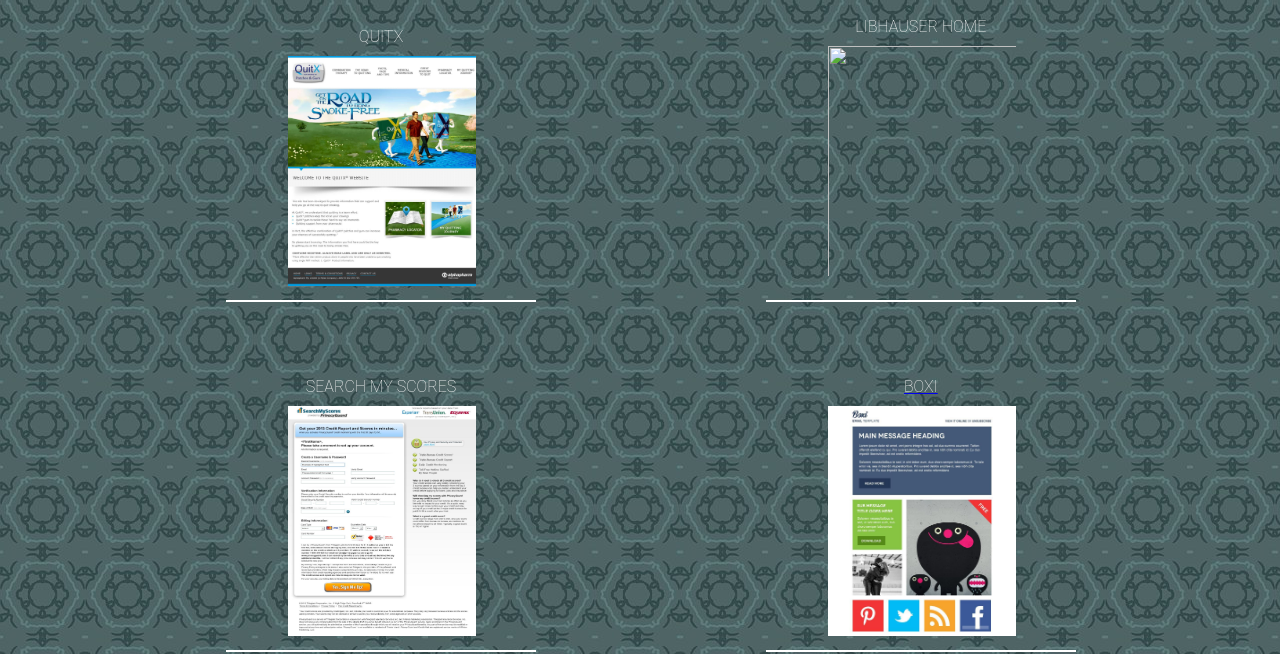
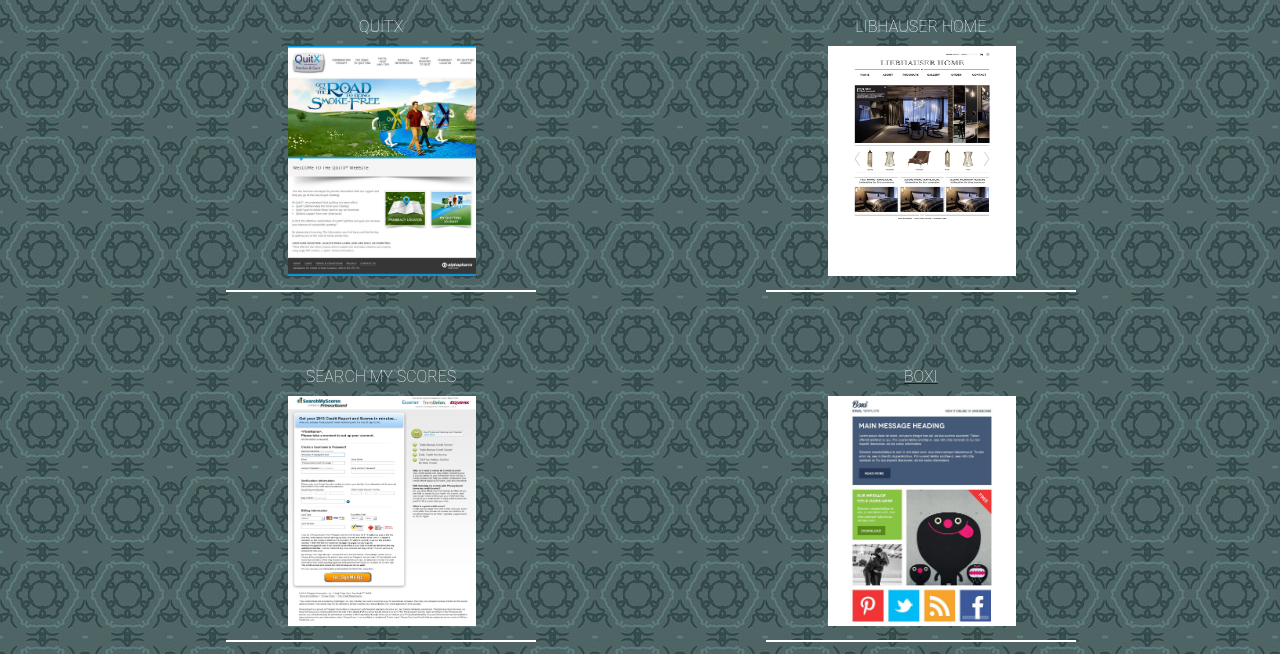
Before and after one commit to vijaygadkari/demo, a plain HTML site: page index.html in a window 1280 px wide. Shown: the part 298-952 px from the top of the page. Drawn offline with Linux system fonts and the light colour scheme.

Commit message:
index updated links and fav addec

```diff
--- a/index.html
+++ b/index.html
@@ -2,6 +2,7 @@
 <html>
 	<head>
 		<title>ITRANKERS | OUR PAGE</title>
+		<link rel="icon" href="favicon.ico" type="ico" >
 		<link rel="stylesheet" type="text/css" href="assets/css/styles.css">
 	</head>
 	<body>
@@ -21,21 +22,27 @@
 					<article class="work_section">
 						<figure>
 							<figcaption>quitx</figcaption>
-							<img src="assets/images/quitx.jpg" title="" alt="">
+							<a href="">
+								<img src="assets/images/quitx.jpg" title="Quitx" alt="Quitx">
+							</a>
 						</figure>
 						<h3>boxi</h3>
 					</article>
 					<article class="work_section">
 						<figure>
 							<figcaption>libhauser home</figcaption>
-							<img src="skyapp/images/libhauserhome.jpg" title="" alt="">
+							<a href="">
+								<img src="assets/images/libhauserhome.jpg" title="Libhauserhome" alt="Libhauserhome">
+							</a>
 						</figure>
 						<h3>boxi</h3>
 					</article>
 					<article class="work_section">
 						<figure>
 							<figcaption>search my scores</figcaption>
-							<img src="assets/images/searchmyscores.jpg" title="" alt="">
+							<a href="">
+								<img src="assets/images/searchmyscores.jpg" title="Search My Scores" alt="Search My Scores">
+							</a>
 						</figure>
 						<h3>boxi</h3>
 					</article>
@@ -43,7 +50,9 @@
 							<a href="skyapp/index.html">
 								<figure>
 									<figcaption>Boxi</figcaption>
-									<img src="assets/images/Boxi.jpg" title="" alt="">
+									<a href="">
+										<img src="assets/images/Boxi.jpg" title="Boxi" alt="Boxi">
+									</a>
 								</figure>
 							</a>
 						<h3>boxi</h3>
```
Also changed, not shown: favicon.ico (added).
